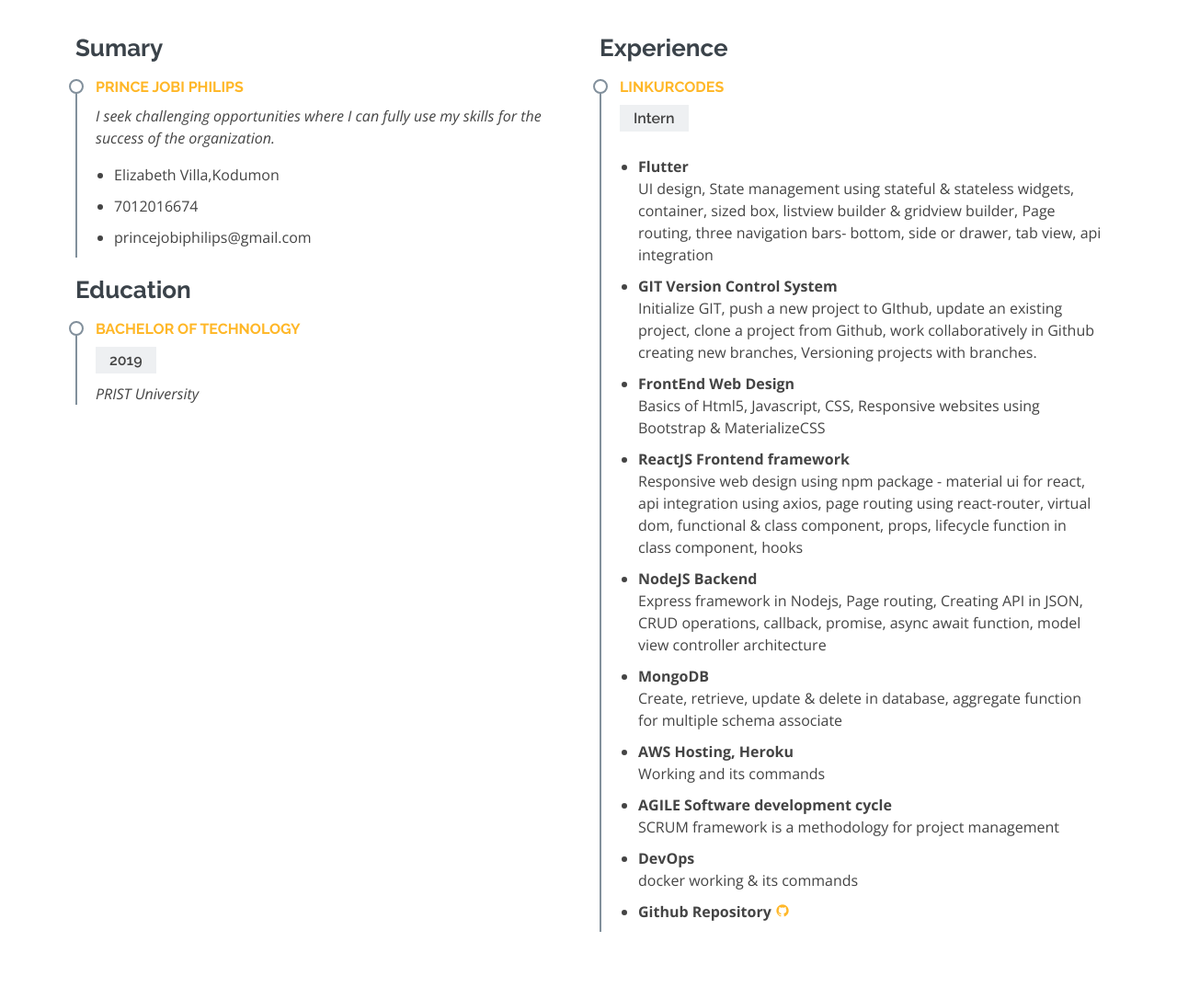
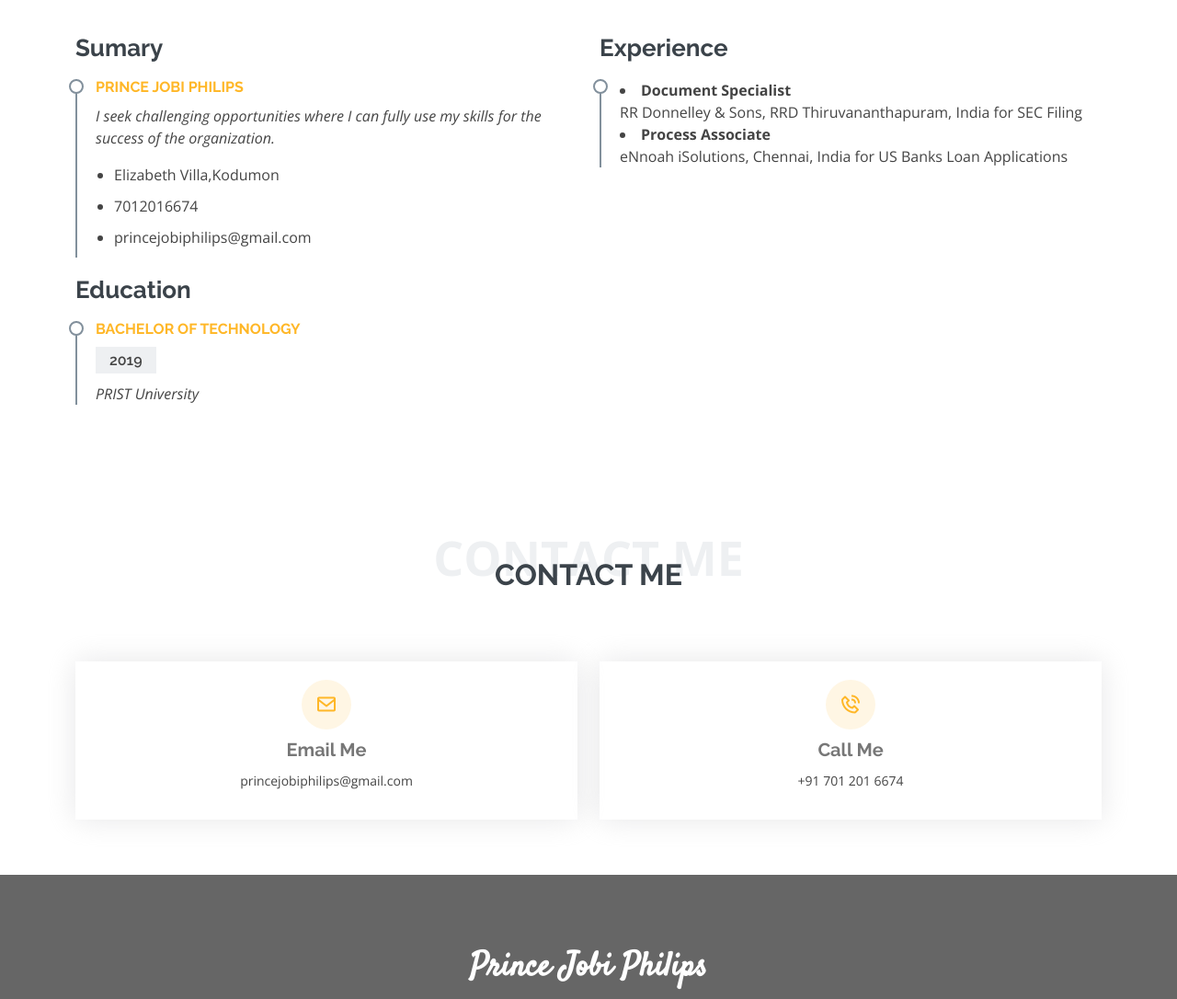
Before and after one commit to princejobiphilips/Resume, a plain HTML site: page index.html in a window 1280 px wide. Shown: the part 1700-2786 px from the top of the page at 92% size. Drawn offline with nearby package versions, Linux system fonts and the light colour scheme.

Commit message:
Update index.html

```diff
--- a/index.html
+++ b/index.html
@@ -47,7 +47,7 @@
   <section id="hero">
     <div class="hero-container">
       <h1>Prince Jobi Philips</h1>
-      <h2>FLUTTER, MERN STACK DEVELOPER</h2>
+      <h2>Customer Support Associate</h2>
       <a href="#about" class="btn-scroll scrollto" title="Scroll Down"><i class="bx bx-chevron-down"></i></a>
     </div>
   </section><!-- End Hero -->
@@ -128,7 +128,13 @@
           <div class="col-lg-6">
             <h3 class="resume-title">Experience</h3>
             <div class="resume-item">
-              <h4>LinkUrCodes</h4>
+              <li><b>Document Specialist</b><br/>
+              RR Donnelley & Sons, RRD Thiruvananthapuram, India for SEC Filing</li>
+              <li><b>Process Associate</b><br/>
+              eNnoah iSolutions, Chennai, India for US Banks Loan Applications</li>
+
+
+               <!--.<h4>LinkUrCodes</h4>
               <h5>Intern</h5>
               <p><em> </em></p>
               <p>
@@ -151,9 +157,8 @@
                 SCRUM framework is a methodology for project management</li>
                 <li><b>DevOps</b><br/>
                 docker working & its commands</li>
-                <li><b>Github Repository</b> <a href="https://github.com/princejobiphilips" ><i class="bx bxl-github"></i></li></a>
-              </ul>
-              </p>
+                <li><b>Github Repository</b> <a href="https://github.com/princejobiphilips" ><i class="bx bxl-github"></i></li></a>*/-->
+
             </div>
           </div>
         </div>
```
